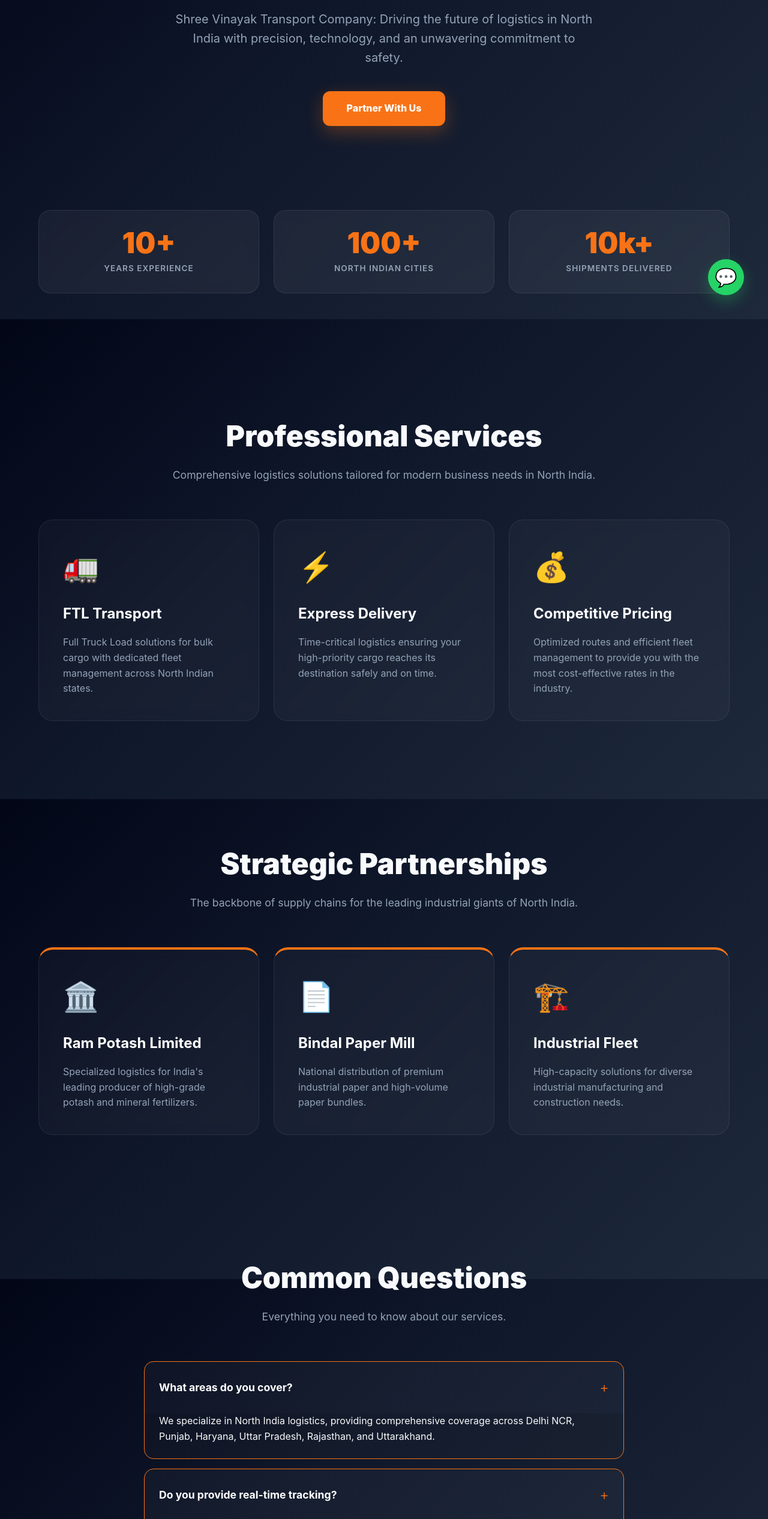
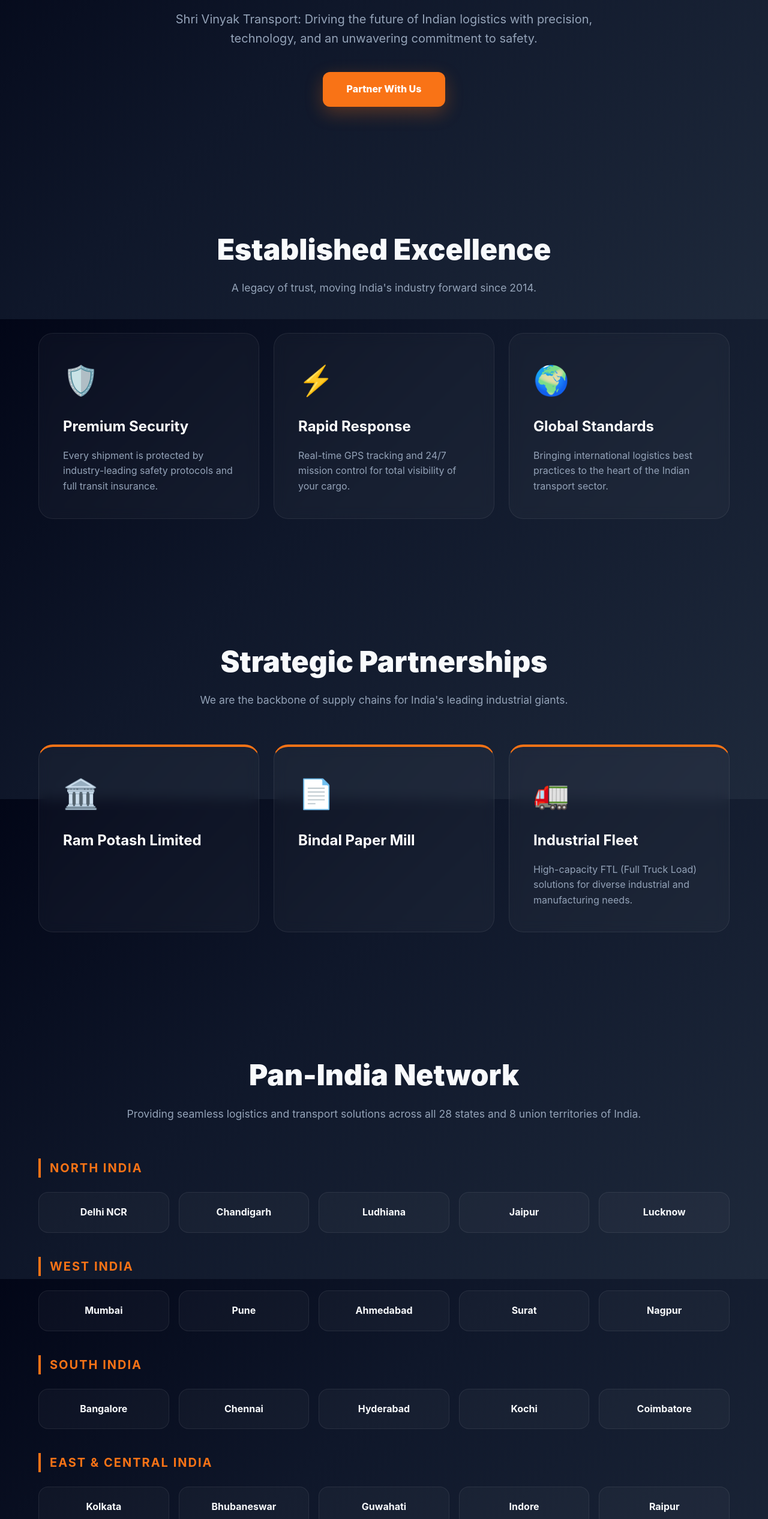
Before and after one commit to Beingzuko2515/Shri-Vinyak-Transport, a React (Vite) app: page / in a window 1280 px wide. Shown: the part 268-2800 px from the top of the page at 60% size. Built offline with nearby package versions, Linux system fonts and the light colour scheme.

Commit message:
Revert recent changes to vinyak-transport

```diff
--- a/index.html
+++ b/index.html
@@ -4,7 +4,7 @@
     <meta charset="UTF-8" />
     <link rel="icon" type="image/svg+xml" href="/vite.svg" />
     <meta name="viewport" content="width=device-width, initial-scale=1.0" />
-    <title>Shree Vinayak Transport Company</title>
+    <title>Shri Vinyak Transport</title>
   </head>
   <body>
     <div id="root"></div>
--- a/package.json
+++ b/package.json
@@ -1,5 +1,5 @@
 {
-  "name": "shree-vinayak-transport-company",
+  "name": "vinyak-transport",
   "private": true,
   "version": "0.0.0",
   "type": "module",
--- a/src/App.css
+++ b/src/App.css
@@ -1,167 +1,3 @@
-/* WhatsApp Floating Button */
-.whatsapp-float {
-  position: fixed;
-  bottom: 40px;
-  right: 40px;
-  background: #25d366;
-  width: 60px;
-  height: 60px;
-  border-radius: 50%;
-  display: flex;
-  justify-content: center;
-  align-items: center;
-  font-size: 30px;
-  color: white;
-  text-decoration: none;
-  z-index: 2000;
-  box-shadow: 0 10px 25px rgba(37, 211, 102, 0.3);
-  transition: var(--transition);
-}
-
-.whatsapp-float:hover {
-  transform: scale(1.1) translateY(-5px);
-  box-shadow: 0 15px 30px rgba(37, 211, 102, 0.4);
-}
-
-/* Stats Section */
-.stats-section {
-  padding: 40px 0;
-  margin-top: -60px;
-  position: relative;
-  z-index: 10;
-}
-
-.stats-grid {
-  display: grid;
-  grid-template-columns: repeat(3, 1fr);
-  gap: 24px;
-}
-
-.stat-card {
-  background: rgba(255, 255, 255, 0.05);
-  backdrop-filter: blur(10px);
-  border: 1px solid var(--glass-border);
-  padding: 30px;
-  border-radius: 20px;
-  text-align: center;
-  transition: var(--transition);
-}
-
-.stat-card:hover {
-  background: rgba(255, 255, 255, 0.08);
-  border-color: var(--accent);
-}
-
-.stat-number {
-  font-size: 3rem;
-  font-weight: 900;
-  color: var(--accent);
-  margin-bottom: 8px;
-  line-height: 1;
-}
-
-.stat-label {
-  color: var(--text-muted);
-  font-weight: 600;
-  text-transform: uppercase;
-  letter-spacing: 1px;
-  font-size: 0.85rem;
-}
-
-/* FAQ Section */
-.faq-container {
-  max-width: 800px;
-  margin: 0 auto;
-}
-
-.faq-item {
-  background: var(--glass);
-  border: 1px solid var(--glass-border);
-  border-radius: 16px;
-  margin-bottom: 16px;
-  overflow: hidden;
-  transition: var(--transition);
-}
-
-.faq-question {
-  padding: 24px;
-  display: flex;
-  justify-content: space-between;
-  align-items: center;
-  cursor: pointer;
-}
-
-.faq-question h3 {
-  font-size: 1.1rem;
-  margin: 0;
-  color: white;
-}
-
-.faq-toggle {
-  font-size: 1.5rem;
-  font-weight: 300;
-  color: var(--accent);
-}
-
-.faq-answer {
-  max-height: 0;
-  padding: 0 24px;
-  transition: all 0.4s ease;
-  background: rgba(0, 0, 0, 0.1);
-}
-
-.faq-item.active .faq-answer {
-  max-height: 200px;
-  padding: 0 24px 24px;
-}
-
-.faq-item.active {
-  border-color: var(--accent);
-}
-
-/* Animations */
-.reveal {
-  opacity: 0;
-  transform: translateY(30px);
-  transition: all 0.8s cubic-bezier(0.4, 0, 0.2, 1);
-}
-
-.reveal.active {
-  opacity: 1;
-  transform: translateY(0);
-}
-
-.fade-up {
-  animation: fadeUp 1s ease forwards;
-}
-
-.delay-1 { animation-delay: 0.2s; }
-.delay-2 { animation-delay: 0.4s; }
-
-@keyframes fadeUp {
-  from {
-    opacity: 0;
-    transform: translateY(20px);
-  }
-  to {
-    opacity: 1;
-    transform: translateY(0);
-  }
-}
-
-/* Responsive Fixes */
-@media (max-width: 768px) {
-  .stats-grid { grid-template-columns: 1fr; }
-  .whatsapp-float {
-    bottom: 20px;
-    right: 20px;
-    width: 50px;
-    height: 50px;
-    font-size: 24px;
-  }
-  .stat-number { font-size: 2.5rem; }
-}
-
 :root {
   --primary-bg: #020617; /* Deep Midnight */
   --secondary-bg: #0f172a; /* Slate Navy */
@@ -217,7 +53,7 @@ body {
 }
 
 .logo {
-  font-size: 1.4rem;
+  font-size: 1.6rem;
   font-weight: 800;
   letter-spacing: -1px;
   background: linear-gradient(to right, #fff, var(--accent));
@@ -527,17 +363,8 @@ footer {
 }
 
 @media (max-width: 480px) {
-  .logo { font-size: 1rem; }
+  .logo { font-size: 1.2rem; }
   .hero h1 { font-size: 2.2rem; }
   .branch-grid { grid-template-columns: 1fr; }
   .card { padding: 24px; }
-  /* Adjustments for coverage-badge to improve mobile compatibility */
-  .coverage-badge {
-    font-size: 0.9rem; /* Slightly smaller font */
-    padding: 10px 15px; /* Slightly smaller horizontal padding */
-    width: 90%; /* Ensure it takes up a good portion of the width */
-    box-sizing: border-box; /* Include padding in the element's total width */
-    white-space: normal; /* Allow text to wrap to multiple lines */
-    word-break: break-word; /* Break words if necessary to prevent overflow */
-  }
 }
--- a/src/App.tsx
+++ b/src/App.tsx
@@ -1,96 +1,25 @@
-import { useState, useEffect, useRef } from 'react'
+import { useState } from 'react'
 import './App.css'
-
-// Custom hook for scroll animations
-function useOnScreen(ref: React.RefObject<Element | null>) {
-  const [isIntersecting, setIntersecting] = useState(false)
-
-  useEffect(() => {
-    const observer = new IntersectionObserver(
-      ([entry]) => setIntersecting(entry.isIntersecting),
-      { threshold: 0.1 }
-    )
-    if (ref.current) {
-      observer.observe(ref.current)
-    }
-    return () => {
-      if (ref.current) {
-        if (ref.current) observer.unobserve(ref.current)
-      }
-    }
-  }, [ref])
-
-  return isIntersecting
-}
-
-function AnimatedSection({ children, className = "" }: { children: React.ReactNode, className?: string }) {
-  const ref = useRef<HTMLDivElement>(null)
-  const isVisible = useOnScreen(ref)
-
-  return (
-    <div
-      ref={ref}
-      className={`${className} reveal ${isVisible ? 'active' : ''}`}
-    >
-      {children}
-    </div>
-  )
-}
 
 function App() {
   const [isMenuOpen, setIsMenuOpen] = useState(false);
-  const [activeFaq, setActiveFaq] = useState<number | null>(null);
-
   const contactEmail = 'viveikverma.vv@gmail.com';
   const phoneNo = '+91 97603 44344';
-  const whatsappNo = '919760344344';
 
   const toggleMenu = () => setIsMenuOpen(!isMenuOpen);
-  const toggleFaq = (index: number) => setActiveFaq(activeFaq === index ? null : index);
-
-  const faqs = [
-    {
-      q: "What areas do you cover?",
-      a: "We specialize in North India logistics, providing comprehensive coverage across Delhi NCR, Punjab, Haryana, Uttar Pradesh, Rajasthan, and Uttarakhand."
-    },
-    {
-      q: "Do you provide real-time tracking?",
-      a: "Yes, our entire fleet is equipped with advanced GPS technology, providing real-time tracking and 24/7 visibility through our mission control center."
-    },
-    {
-      q: "What types of industries do you serve?",
-      a: "We serve a diverse range of industries including Paper, Chemicals, Manufacturing, and Agriculture, with specialized solutions for each sector."
-    },
-    {
-      q: "How can I get an instant quote?",
-      a: "You can click 'Partner With Us' or reach out directly via WhatsApp for a quick, customized quote based on your specific requirements."
-    }
-  ];
 
   return (
     <div className="app">
-      {/* WhatsApp Floating Button */}
-      <a
-        href={`https://wa.me/${whatsappNo}?text=Hello, I'm interested in your transport services.`}
-        className="whatsapp-float"
-        target="_blank"
-        rel="noopener noreferrer"
-        aria-label="Chat on WhatsApp"
-      >
-        <span className="whatsapp-icon">💬</span>
-      </a>
-
       <nav className="navbar">
         <div className="container nav-content">
-          <div className="logo">Shree Vinayak Transport Company</div>
+          <div className="logo">Shri Vinyak Transport</div>
           <button className="mobile-menu-toggle" onClick={toggleMenu} aria-label="Toggle menu">
             <span className={`hamburger ${isMenuOpen ? 'open' : ''}`}></span>
           </button>
           <ul className={`nav-links ${isMenuOpen ? 'mobile-open' : ''}`}>
-            <li><a href="#about" onClick={() => setIsMenuOpen(false)}>Services</a></li>
-            <li><a href="#stats" onClick={() => setIsMenuOpen(false)}>Trust</a></li>
+            <li><a href="#about" onClick={() => setIsMenuOpen(false)}>Company</a></li>
             <li><a href="#partners" onClick={() => setIsMenuOpen(false)}>Partners</a></li>
-            <li><a href="#faq" onClick={() => setIsMenuOpen(false)}>FAQ</a></li>
+            <li><a href="#network" onClick={() => setIsMenuOpen(false)}>Network</a></li>
             <li><a href="#contact" onClick={() => setIsMenuOpen(false)}>Contact</a></li>
           </ul>
         </div>
@@ -98,160 +27,133 @@ function App() {
 
       <header className="hero">
         <div className="container">
-          <h1 className="fade-up">North India's Logistics Leader</h1>
-          <p className="fade-up delay-1">
-            Shree Vinayak Transport Company: Driving the future of logistics in North India with
+          <h1>Next-Gen Logistics Solutions</h1>
+          <p>
+            Shri Vinyak Transport: Driving the future of Indian logistics with
             precision, technology, and an unwavering commitment to safety.
           </p>
-          <a href="#contact" className="cta-button fade-up delay-2">Partner With Us</a>
+          <a href="#contact" className="cta-button">Partner With Us</a>
         </div>
       </header>
 
-      {/* Stats Section */}
-      <section id="stats" className="section stats-section">
-        <div className="container">
-          <div className="stats-grid">
-            <AnimatedSection className="stat-card">
-              <div className="stat-number">10+</div>
-              <div className="stat-label">Years Experience</div>
-            </AnimatedSection>
-            <AnimatedSection className="stat-card">
-              <div className="stat-number">100+</div>
-              <div className="stat-label">North Indian Cities</div>
-            </AnimatedSection>
-            <AnimatedSection className="stat-card">
-              <div className="stat-number">10k+</div>
-              <div className="stat-label">Shipments Delivered</div>
-            </AnimatedSection>
-          </div>
-        </div>
-      </section>
-
       <section id="about" className="section">
         <div className="container">
-          <AnimatedSection>
-            <h2 className="section-title">Professional Services</h2>
-            <p className="section-subtitle">Comprehensive logistics solutions tailored for modern business needs in North India.</p>
-          </AnimatedSection>
-
+          <h2 className="section-title">Established Excellence</h2>
+          <p className="section-subtitle">A legacy of trust, moving India's industry forward since 2014.</p>
           <div className="grid">
-            <AnimatedSection className="card">
-              <span className="card-icon">🚛</span>
-              <h3>FTL Transport</h3>
-              <p>Full Truck Load solutions for bulk cargo with dedicated fleet management across North Indian states.</p>
-            </AnimatedSection>
-            <AnimatedSection className="card">
+            <div className="card">
+              <span className="card-icon">🛡️</span>
+              <h3>Premium Security</h3>
+              <p>Every shipment is protected by industry-leading safety protocols and full transit insurance.</p>
+            </div>
+            <div className="card">
               <span className="card-icon">⚡</span>
-              <h3>Express Delivery</h3>
-              <p>Time-critical logistics ensuring your high-priority cargo reaches its destination safely and on time.</p>
-            </AnimatedSection>
-            <AnimatedSection className="card">
-              <span className="card-icon">💰</span>
-              <h3>Competitive Pricing</h3>
-              <p>Optimized routes and efficient fleet management to provide you with the most cost-effective rates in the industry.</p>
-            </AnimatedSection>
+              <h3>Rapid Response</h3>
+              <p>Real-time GPS tracking and 24/7 mission control for total visibility of your cargo.</p>
+            </div>
+            <div className="card">
+              <span className="card-icon">🌍</span>
+              <h3>Global Standards</h3>
+              <p>Bringing international logistics best practices to the heart of the Indian transport sector.</p>
+            </div>
           </div>
         </div>
       </section>
 
       <section id="partners" className="section">
         <div className="container">
-          <AnimatedSection>
-            <h2 className="section-title">Strategic Partnerships</h2>
-            <p className="section-subtitle">The backbone of supply chains for the leading industrial giants of North India.</p>
-          </AnimatedSection>
-
+          <h2 className="section-title">Strategic Partnerships</h2>
+          <p className="section-subtitle">We are the backbone of supply chains for India's leading industrial giants.</p>
           <div className="grid">
-            <AnimatedSection className="card partner-card">
+            <div className="card partner-card">
               <span className="card-icon">🏛️</span>
               <h3>Ram Potash Limited</h3>
-              <p>Specialized logistics for India's leading producer of high-grade potash and mineral fertilizers.</p>
-            </AnimatedSection>
-            <AnimatedSection className="card partner-card">
+            </div>
+            <div className="card partner-card">
               <span className="card-icon">📄</span>
               <h3>Bindal Paper Mill</h3>
-              <p>National distribution of premium industrial paper and high-volume paper bundles.</p>
-            </AnimatedSection>
-            <AnimatedSection className="card partner-card">
-              <span className="card-icon">🏗️</span>
+            </div>
+            <div className="card partner-card">
+              <span className="card-icon">🚛</span>
               <h3>Industrial Fleet</h3>
-              <p>High-capacity solutions for diverse industrial manufacturing and construction needs.</p>
-            </AnimatedSection>
-          </div>
-        </div>
-      </section>
-
-      <section id="faq" className="section">
-        <div className="container">
-          <AnimatedSection>
-            <h2 className="section-title">Common Questions</h2>
-            <p className="section-subtitle">Everything you need to know about our services.</p>
-          </AnimatedSection>
-
-          <div className="faq-container">
-            {faqs.map((faq, index) => (
-              <AnimatedSection key={index} className={`faq-item ${activeFaq === index ? 'active' : ''}`}>
-                <div className="faq-question" onClick={() => toggleFaq(index)}>
-                  <h3>{faq.q}</h3>
-                  <span className="faq-toggle">{activeFaq === index ? '−' : '+'}</span>
-                </div>
-                <div className="faq-answer">
-                  <p>{faq.a}</p>
-                </div>
-              </AnimatedSection>
-            ))}
+              <p>High-capacity FTL (Full Truck Load) solutions for diverse industrial and manufacturing needs.</p>
+            </div>
           </div>
         </div>
       </section>
 
       <section id="network" className="section">
         <div className="container">
-          <AnimatedSection>
-            <h2 className="section-title">North India Network</h2>
-            <p className="section-subtitle">Providing seamless logistics and transport solutions across major industrial hubs in North India.</p>
-          </AnimatedSection>
+          <h2 className="section-title">Pan-India Network</h2>
+          <p className="section-subtitle">Providing seamless logistics and transport solutions across all 28 states and 8 union territories of India.</p>
 
           <div className="region-container">
             <div className="region-group">
-              <h3 className="region-title">Our Key Hubs</h3>
+              <h3 className="region-title">North India</h3>
               <div className="branch-grid">
                 <div className="branch-item">Delhi NCR</div>
                 <div className="branch-item">Chandigarh</div>
                 <div className="branch-item">Ludhiana</div>
                 <div className="branch-item">Jaipur</div>
                 <div className="branch-item">Lucknow</div>
-                <div className="branch-item">Amritsar</div>
-                <div className="branch-item">Kanpur</div>
-                <div className="branch-item">Dehradun</div>
-                <div className="branch-item">Jodhpur</div>
-                <div className="branch-item">Agra</div>
+              </div>
+            </div>
+
+            <div className="region-group" style={{ marginTop: '40px' }}>
+              <h3 className="region-title">West India</h3>
+              <div className="branch-grid">
+                <div className="branch-item">Mumbai</div>
+                <div className="branch-item">Pune</div>
+                <div className="branch-item">Ahmedabad</div>
+                <div className="branch-item">Surat</div>
+                <div className="branch-item">Nagpur</div>
+              </div>
+            </div>
+
+            <div className="region-group" style={{ marginTop: '40px' }}>
+              <h3 className="region-title">South India</h3>
+              <div className="branch-grid">
+                <div className="branch-item">Bangalore</div>
+                <div className="branch-item">Chennai</div>
+                <div className="branch-item">Hyderabad</div>
+                <div className="branch-item">Kochi</div>
+                <div className="branch-item">Coimbatore</div>
+              </div>
+            </div>
+
+            <div className="region-group" style={{ marginTop: '40px' }}>
+              <h3 className="region-title">East & Central India</h3>
+              <div className="branch-grid">
+                <div className="branch-item">Kolkata</div>
+                <div className="branch-item">Bhubaneswar</div>
+                <div className="branch-item">Guwahati</div>
+                <div className="branch-item">Indore</div>
+                <div className="branch-item">Raipur</div>
               </div>
             </div>
           </div>
 
-          <AnimatedSection className="coverage-badge">
-            Serving 100+ Cities in North India
-          </AnimatedSection>
+          <div className="coverage-badge">
+            Serving 500+ Cities Nationwide
+          </div>
         </div>
       </section>
 
       <section id="contact" className="section">
         <div className="container">
-          <AnimatedSection>
-            <h2 className="section-title">Connect With Us</h2>
-            <p className="section-subtitle">Experience the new standard in North India logistics. Get a professional quote today.</p>
-          </AnimatedSection>
+          <h2 className="section-title">Connect With Us</h2>
+          <p className="section-subtitle">Experience the new standard in logistics. Get a professional quote today.</p>
           <div className="contact-grid">
-            <AnimatedSection className="contact-card">
+            <div className="contact-card">
               <span className="contact-icon">📞</span>
               <h3>Direct Line</h3>
               <p><a href={`tel:${phoneNo}`} style={{ color: 'white', textDecoration: 'none' }}>{phoneNo}</a></p>
-            </AnimatedSection>
-            <AnimatedSection className="contact-card">
+            </div>
+            <div className="contact-card">
               <span className="contact-icon">✉️</span>
               <h3>Corporate Email</h3>
               <p><a href={`mailto:${contactEmail}`} style={{ color: 'white', textDecoration: 'none' }}>{contactEmail}</a></p>
-            </AnimatedSection>
+            </div>
           </div>
         </div>
       </section>
@@ -259,8 +161,8 @@ function App() {
       <footer>
         <div className="container footer-content">
           <div className="footer-brand">
-            <div className="footer-logo">Shree Vinayak Transport Company</div>
-            <p className="footer-desc">Providing excellence in logistics and transport services across North India with a focus on safety and reliability.</p>
+            <div className="footer-logo">Shri Vinyak Transport</div>
+            <p className="footer-desc">Providing excellence in logistics and transport services across India with a focus on safety and reliability.</p>
           </div>
           <div className="footer-info">
             <h4 className="footer-heading">Contact</h4>
@@ -268,7 +170,7 @@ function App() {
             <p className="footer-text">{contactEmail}</p>
           </div>
           <div className="footer-copy">
-            <p className="footer-text">© 2026 Shree Vinayak Transport Company</p>
+            <p className="footer-text">© 2026 Shri Vinyak Transport</p>
             <p className="footer-subtext">All Rights Reserved.</p>
           </div>
         </div>
```
